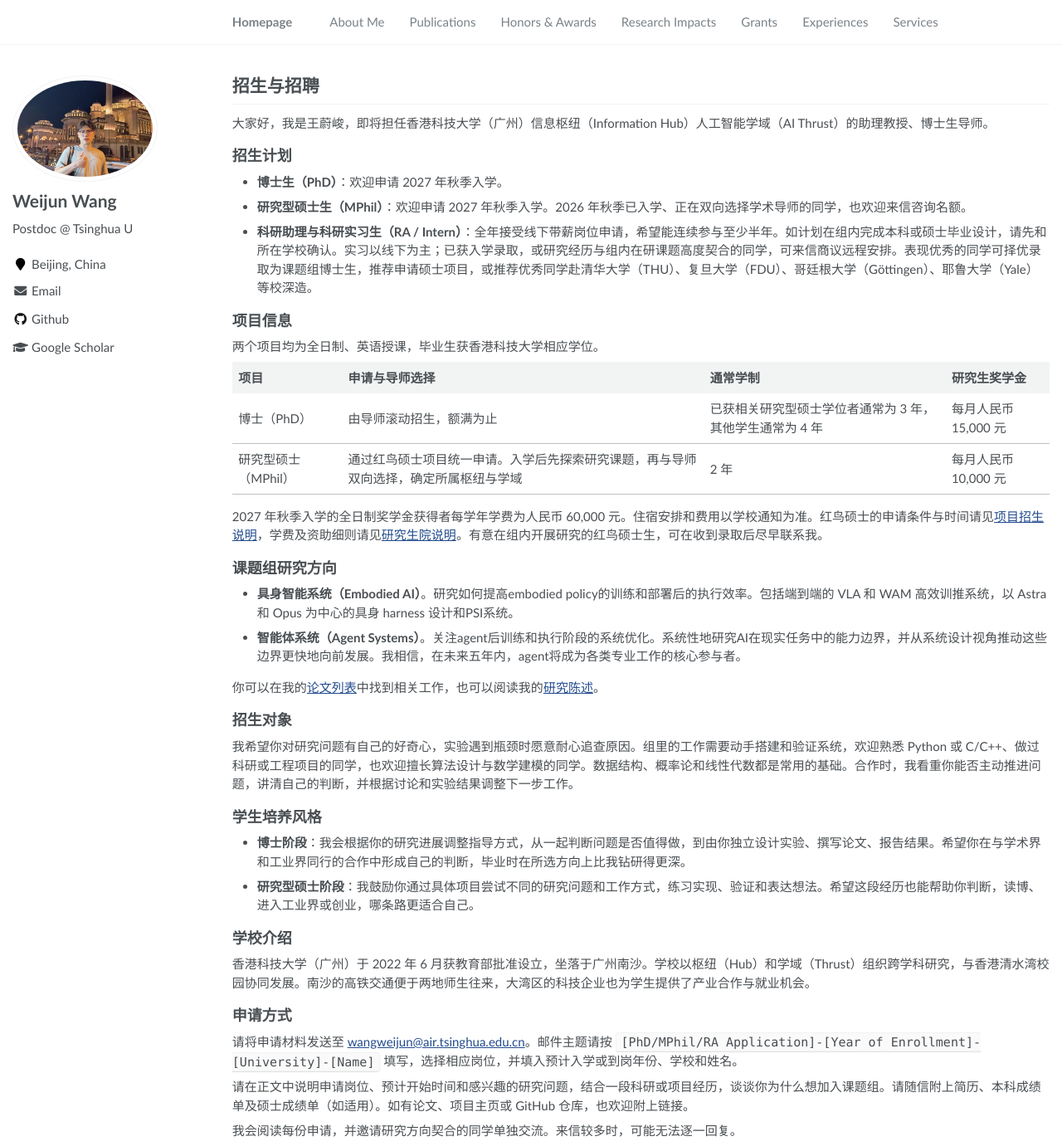
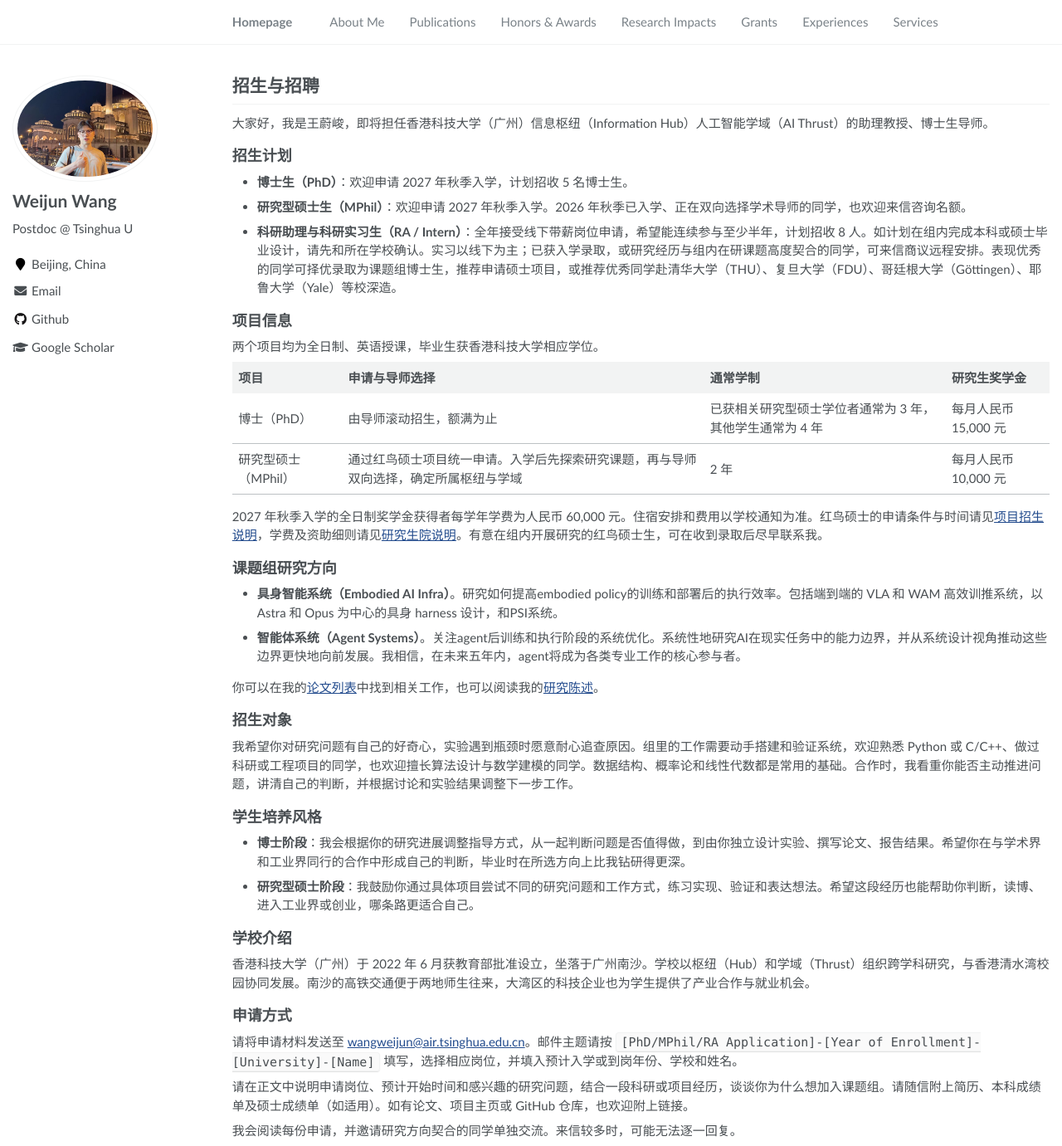
Before and after one commit to WeijunAlexWang/WeijunALexWang.github.io, a Jekyll site: the page built from _pages/recruitment.md, in a window 1280 px wide and 1381 px high. Shown: the whole window at 83% size. Built offline with Jekyll 4.4.1, drawn with Linux system fonts in a browser that asks for light colours.

Commit message:
Update recruitment plans and fix homepage link

```diff
--- a/_pages/recruitment.md
+++ b/_pages/recruitment.md
@@ -9,9 +9,9 @@ title: 招生与招聘
 
 ## 招生计划
 
-- **博士生（PhD）**：欢迎申请 2027 年秋季入学。
+- **博士生（PhD）**：欢迎申请 2027 年秋季入学，计划招收 5 名博士生。
 - **研究型硕士生（MPhil）**：欢迎申请 2027 年秋季入学。2026 年秋季已入学、正在双向选择学术导师的同学，也欢迎来信咨询名额。
-- **科研助理与科研实习生（RA / Intern）**：全年接受线下带薪岗位申请，希望能连续参与至少半年。如计划在组内完成本科或硕士毕业设计，请先和所在学校确认。实习以线下为主；已获入学录取，或研究经历与组内在研课题高度契合的同学，可来信商议远程安排。表现优秀的同学可择优录取为课题组博士生，推荐申请硕士项目，或推荐优秀同学赴清华大学（THU）、复旦大学（FDU）、哥廷根大学（Göttingen）、耶鲁大学（Yale）等校深造。
+- **科研助理与科研实习生（RA / Intern）**：全年接受线下带薪岗位申请，希望能连续参与至少半年，计划招收 8 人。如计划在组内完成本科或硕士毕业设计，请先和所在学校确认。实习以线下为主；已获入学录取，或研究经历与组内在研课题高度契合的同学，可来信商议远程安排。表现优秀的同学可择优录取为课题组博士生，推荐申请硕士项目，或推荐优秀同学赴清华大学（THU）、复旦大学（FDU）、哥廷根大学（Göttingen）、耶鲁大学（Yale）等校深造。
 
 ## 项目信息
 
@@ -26,7 +26,7 @@ title: 招生与招聘
 
 ## 课题组研究方向
 
-- **具身智能系统（Embodied AI）**。研究如何提高embodied policy的训练和部署后的执行效率。包括端到端的 VLA 和 WAM 高效训推系统，以 Astra 和 Opus 为中心的具身 harness 设计和PSI系统。
+- **具身智能系统（Embodied AI Infra）**。研究如何提高embodied policy的训练和部署后的执行效率。包括端到端的 VLA 和 WAM 高效训推系统，以 Astra 和 Opus 为中心的具身 harness 设计，和PSI系统。
 
 - **智能体系统（Agent Systems）**。关注agent后训练和执行阶段的系统优化。系统性地研究AI在现实任务中的能力边界，并从系统设计视角推动这些边界更快地向前发展。我相信，在未来五年内，agent将成为各类专业工作的核心参与者。
 
```
Also changed, not shown: _pages/about.md (+1 -1 lines).
